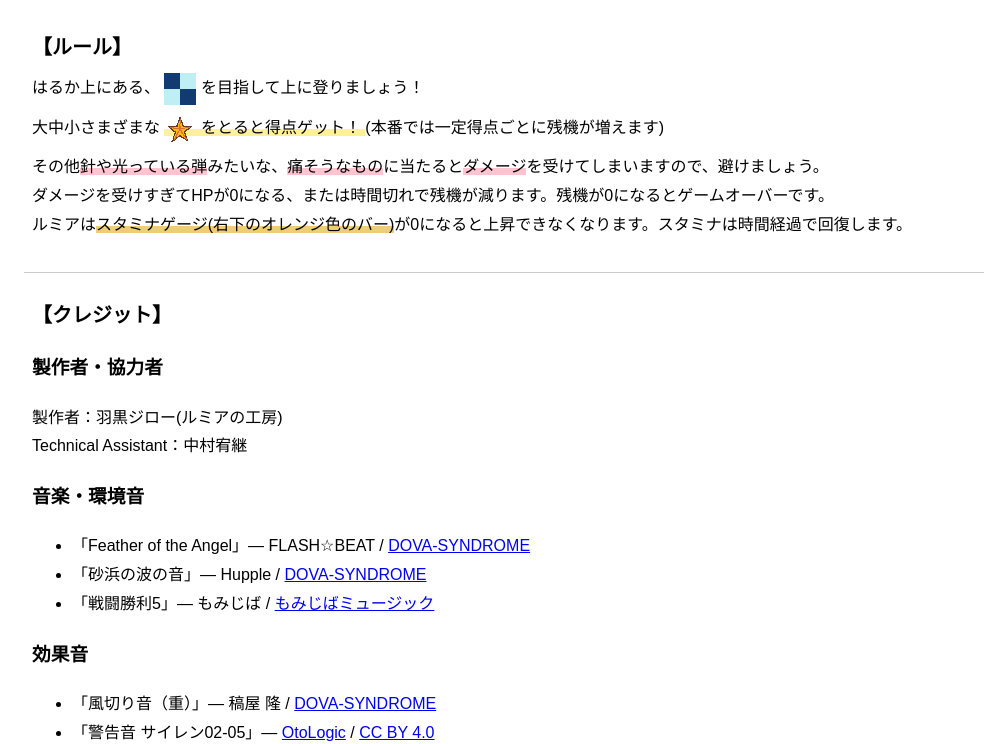
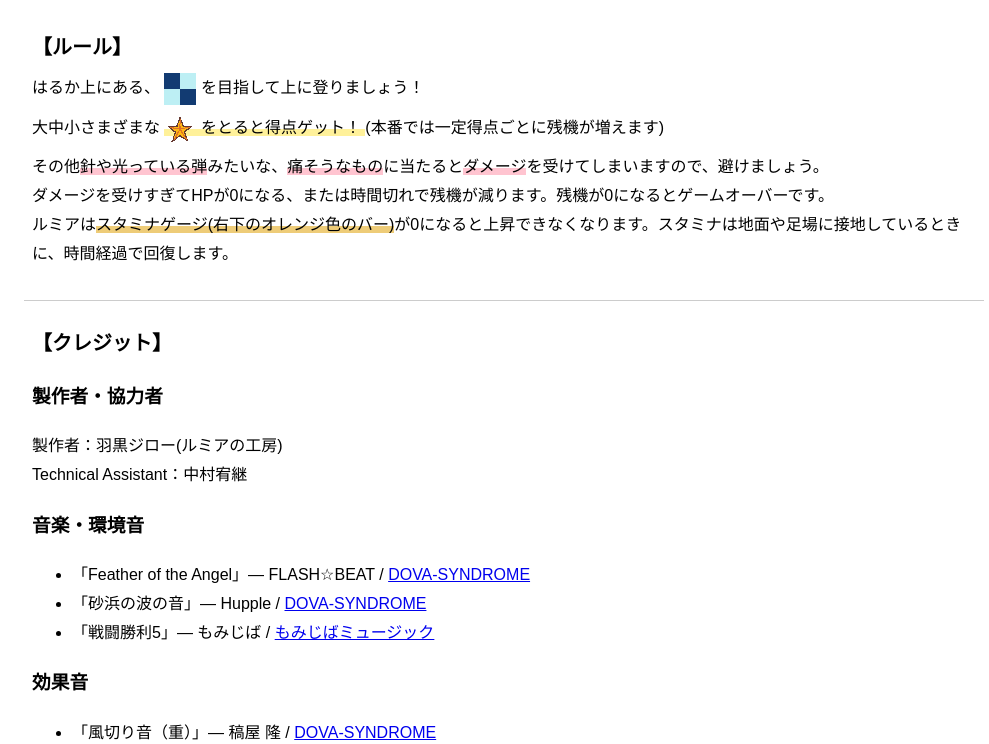
Before and after one commit to EvenOdd7037/riseup-lumia-demo-web, a plain HTML site: page index.html in a window 1280 px wide. Shown: the part 850-1594 px from the top of the page, without its empty margins (136-1125 px from the left). Drawn offline with Linux system fonts and the light colour scheme; no server answers.

Commit message:
docs:スタミナ補足追加

```diff
--- a/index.html
+++ b/index.html
@@ -71,7 +71,7 @@
         ダメージを受けすぎてHPが0になる、または時間切れで残機が減ります。残機が0になるとゲームオーバーです。
       </p>
       <p style="margin:0;">
-        ルミアは<mark style="background:linear-gradient(transparent 60%, #eecc78 60%); color:inherit;">スタミナゲージ(右下のオレンジ色のバー)</mark>が0になると上昇できなくなります。スタミナは時間経過で回復します。
+        ルミアは<mark style="background:linear-gradient(transparent 60%, #eecc78 60%); color:inherit;">スタミナゲージ(右下のオレンジ色のバー)</mark>が0になると上昇できなくなります。スタミナは地面や足場に接地しているときに、時間経過で回復します。
       </p>
     </section>
     <!-- 操作方法の下に、製作者・協力者・素材のクレジットを直接掲載する -->
```
